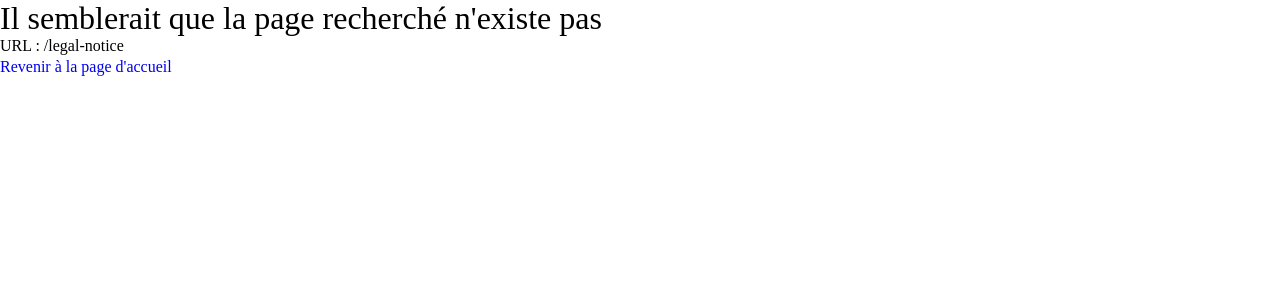
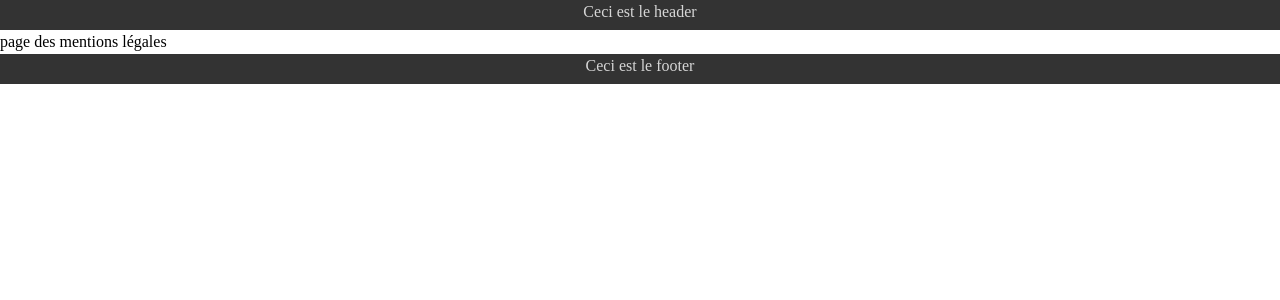
Before and after one commit to bleubleuchocotte/bleubleu-vitrine-nuxt, a Nuxt app: page /legal-notice in a window 1280 px wide. Shown: the top 300 px of the page. Built offline with nearby package versions, Linux system fonts and the light colour scheme.

Commit message:
feat: introduce legal notice page

```diff
--- /dev/null
+++ b/pages/legal-notice.vue
@@ -0,0 +1,11 @@
+<script setup lang="ts">
+useSeoMeta({
+	title: "Mentions légales",
+});
+</script>
+
+<template>
+	<div>
+		page des mentions légales
+	</div>
+</template>
```
